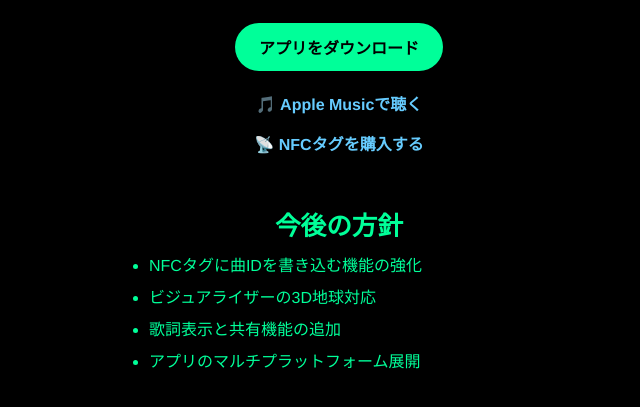
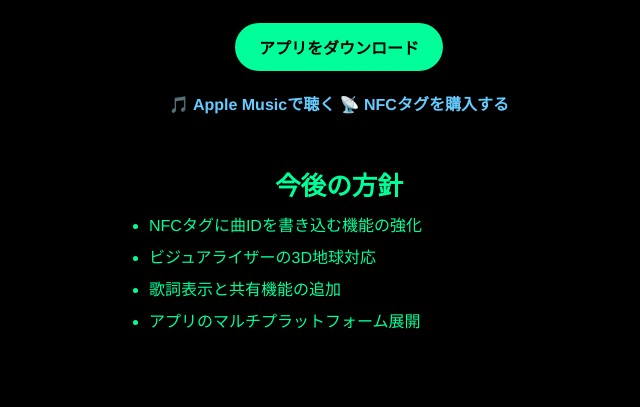
Before and after one commit to pandaman1482y/FlowStream, a plain HTML site: page index.html in a window 1280 px wide. Shown: the part 193-600 px from the top of the page, without its empty margins (301-941 px from the left). Drawn offline with Linux system fonts and the light colour scheme.

Commit message:
Update index.html

```diff
--- a/index.html
+++ b/index.html
@@ -13,12 +13,12 @@
     <p>音楽と地球がつながる、新しい体験。</p>
     <a href="#" class="button">アプリをダウンロード</a>
 
-    <div class="affiliate-links">
-      <p>🎵 <a href="https://affiliate.applemusic.example.com" target="_blank">Apple Musicで聴く</a></p>
-      <p>📡 <a href="https://affiliate.nfctag.example.com" target="_blank">NFCタグを購入する</a></p>
+    <div class="affiliate-links horizontal">
+      <a href="https://example.com/applemusic" target="_blank">🎵 Apple Musicで聴く</a>
+      <a href="https://example.com/nfctag" target="_blank">📡 NFCタグを購入する</a>
     </div>
 
-    <div class="roadmap">
+    <div class="roadmap center">
       <h2>今後の方針</h2>
       <ul>
         <li>NFCタグに曲IDを書き込む機能の強化</li>
```
